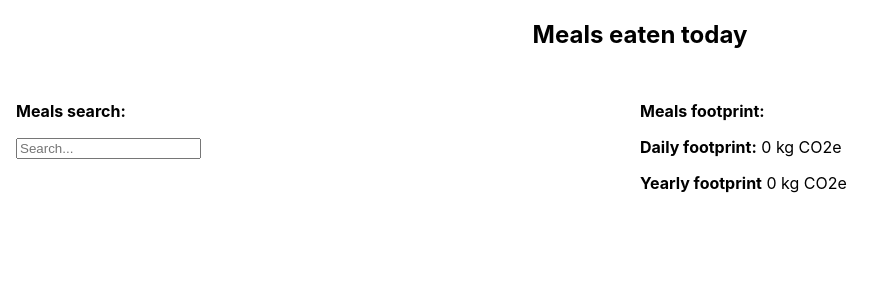
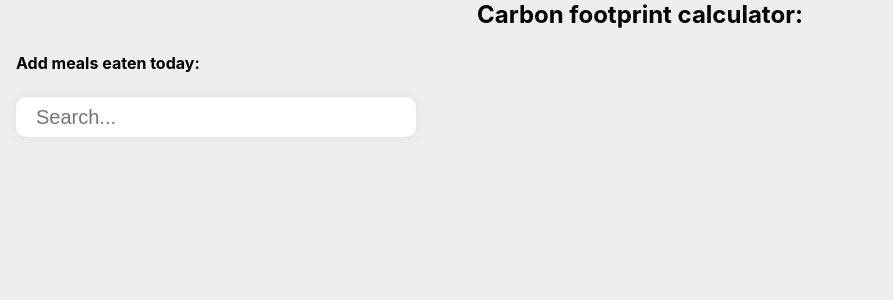
Before and after one commit to freddieline/carbon-footprint-calculator, a React (Create React App) app: page / in a window 1280 px wide. Shown: the top 300 px of the page, without its empty margins (0-893 px from the left). Built offline with nearby package versions, Linux system fonts and the light colour scheme.

Commit message:
fix: update

```diff
--- a/src/App.css
+++ b/src/App.css
@@ -1,7 +1,11 @@
 .App {
+  background-color: #eee;
   text-align: left;
+  height: 100vh;
+  width: 1005;
 }
-h2{
+
+h2 {
   text-align: center;
 }
 .App-logo {
@@ -30,22 +34,14 @@ h2{
   color: #61dafb;
 }
 
-.flex-container{
+.flex-container {
   padding: 2em;
 }
 
-@keyframes App-logo-spin {
-  from {
-    transform: rotate(0deg);
-  }
-  to {
-    transform: rotate(360deg);
-  }
+ul {
+  padding-inline-start: 0;
 }
 
-ul{
-  padding-inline-start: 0;
-}
-li{
+li {
   list-style-type: none;
 }
--- a/src/App.tsx
+++ b/src/App.tsx
@@ -1,12 +1,59 @@
-import React from 'react';
-import logo from './logo.svg';
 import './App.css';
-import { Meals } from './components/meals';
+import {
+  SetStateAction,
+  useEffect,
+  useState,
+  ChangeEvent,
+  KeyboardEvent,
+} from 'react';
+import { useGetMeals } from './hooks/useGetMeals';
+import { Summary } from './components/Summary';
+import { SearchInput } from './components/SearchInput';
+import { SearchResults } from './components/SearchResults';
+import type { Meal } from './interfaces/Meal';
+
+type InputProps = {
+  selectedMeals: Meal[];
+};
 
 function App() {
+  const [filteredMeals, setFilteredMeals] = useState<Meal[]>([]);
+  const [selectedMeals, setSelectedMeals] = useState<Meal[]>([]);
+  const [focusedIndex, setFocusedIndex] = useState<number | null>(null);
+
+  const { meals, error } = useGetMeals();
+
+  const filterItems = (searchTerm: string) => {
+    // we now use 'users' instead of 'apiUsers' to do the filtering
+    const filteredItems = meals.filter(
+      (meal: Meal) =>
+        searchTerm != '' &&
+        meal.Meal.toLowerCase().includes(searchTerm.toLowerCase())
+    );
+    setFilteredMeals(filteredItems);
+  };
+
+  function onSelectMeal(meal: Meal){
+    setSelectedMeals(prevItems => [...prevItems, meal])
+    setFilteredMeals([]);
+  }
+
   return (
     <div className="App">
-      <Meals></Meals>
+      <h2>Carbon footprint calculator:</h2>
+      <div style={{ display: 'flex', padding: '1em' }}>
+        <div style={{ width: '50%' }}>
+          <p>
+            <b>Add meals eaten today:</b>{' '}
+          </p>
+          <SearchInput onChangeCallback={filterItems}></SearchInput>
+          {error && <p>{error}</p>}
+          <SearchResults filteredMeals={filteredMeals} onSelectMeal={onSelectMeal}></SearchResults>
+        </div>
+        <div>
+          <Summary selectedMeals={selectedMeals}></Summary>
+        </div>
+      </div>
     </div>
   );
 }
--- /dev/null
+++ b/src/components/SearchInput.css
@@ -0,0 +1,30 @@
+.input-wrapper {
+  width: 100%;
+  margin: 1rem 0rem;
+  height: 2.5rem;
+  border: none;
+  border-radius: 10px;
+  padding: 0 15px;
+  box-shadow: 0px 0px 8px #ddd;
+  background-color: white;
+  display: flex;
+  align-items: center;
+  max-width: 400px;
+}
+
+input {
+  background-color: transparent;
+  border: none;
+  height: 40px;
+  font-size: 1.25rem;
+  width: 100%;
+  margin-left: 5px;
+}
+
+input:focus {
+  outline: none;
+}
+
+#search-icon {
+  color: royalblue;
+}
--- a/src/components/input.tsx
+++ b/src/components/SearchInput.tsx
@@ -1,16 +1,13 @@
 import { useState, KeyboardEvent, ChangeEvent } from 'react';
-
+import './SearchInput.css';
 type onChangeCallback = (message: string) => void;
 type onKeyDown = (message: KeyboardEvent<HTMLInputElement>) => void;
 
 interface InputProps {
   onChangeCallback?: onChangeCallback;
-  onKeyDown: onKeyDown;
 }
-export const Input: React.FC<InputProps> = ({
-  onChangeCallback,
-  onKeyDown,
-}) => {
+
+export const SearchInput: React.FC<InputProps> = ({ onChangeCallback }) => {
   const [searchQuery, setSearchQuery] = useState<string>('');
 
   const handleChange = (e: ChangeEvent<HTMLInputElement>) => {
@@ -21,17 +18,14 @@ export const Input: React.FC<InputProps> = ({
     onChangeCallback && onChangeCallback(inputValue);
   };
 
-  const handleKeyDown = (e: KeyboardEvent<HTMLInputElement>) => {
-    onKeyDown(e);
-  };
-
   return (
+    <div className="input-wrapper">
       <input
         type="text"
         placeholder="Search..."
         value={searchQuery}
         onChange={handleChange}
-      onKeyDown={handleKeyDown}
       />
+    </div>
   );
 };
--- /dev/null
+++ b/src/components/SearchResults.css
@@ -0,0 +1,19 @@
+.results-list {
+  width: 100%;
+  background-color: white;
+  display: flex;
+  flex-direction: column;
+  box-shadow: 0px 0px 8px #ddd;
+  border-radius: 10px;
+  margin-top: 1rem;
+  max-height: 300px;
+  overflow-y: auto;
+}
+
+.search-result {
+  padding: 10px 20px;
+}
+
+.search-result:hover {
+  background-color: #efefef;
+}
--- /dev/null
+++ b/src/components/SearchResults.tsx
@@ -0,0 +1,39 @@
+import type { Meal } from '../interfaces/Meal';
+import './SearchResults.css';
+
+interface InputProps {
+  filteredMeals: Meal[];
+  onSelectMeal: (meal: Meal) => void;
+}
+export const SearchResults: React.FC<InputProps> = ({
+  filteredMeals,
+  onSelectMeal,
+}) => {
+  return (
+    <div className="results-list">
+      {filteredMeals.length > 0 ? (
+        filteredMeals.map((row: Meal, index) => {
+          const displayValue = row['Meal']
+            ? row['Meal'].toString()
+            : `Item ${index + 1}`;
+
+          return (
+            <div
+              className="search-result"
+              key={index}
+              style={{
+                cursor: 'pointer',
+                padding: '10px',
+              }}
+              onClick={() => onSelectMeal(row)}
+            >
+              {displayValue}
+            </div>
+          );
+        })
+      ) : (
+        <></>
+      )}
+    </div>
+  );
+};
--- a/src/components/meals.tsx
+++ /dev/null
@@ -1,107 +0,0 @@
-import {
-  SetStateAction,
-  useEffect,
-  useState,
-  ChangeEvent,
-  KeyboardEvent,
-} from 'react';
-import { useGetMeals } from '../hooks/useGetMeals';
-import { Summary } from './summary';
-import { Input } from './input';
-
-export interface Meal {
-  ID: number;
-  Meal: string;
-  Emissions: number;
-}
-
-export function Meals() {
-  const [filteredMeals, setFilteredMeals] = useState<Meal[]>([]);
-  const [selectedMeals, setSelectedMeals] = useState<Meal[]>([]);
-  const [focusedIndex, setFocusedIndex] = useState<number | null>(null);
-
-  const { meals, error } = useGetMeals();
-
-  const filterItems = (searchTerm: string) => {
-    // we now use 'users' instead of 'apiUsers' to do the filtering
-    const filteredItems = meals.filter(
-      (meal: Meal) =>
-        searchTerm != '' &&
-        meal.Meal.toLowerCase().includes(searchTerm.toLowerCase())
-    );
-
-    setFilteredMeals(filteredItems);
-  };
-
-  const onKeyDown = (e: KeyboardEvent<HTMLInputElement>) => {
-    if (filteredMeals.length === 0) return;
-
-    switch (e.key) {
-      case 'ArrowDown':
-        e.preventDefault();
-        setFocusedIndex((prevIndex) =>
-          prevIndex === null
-            ? 0
-            : Math.min(filteredMeals.length - 1, prevIndex + 1)
-        );
-        break;
-      case 'ArrowUp':
-        e.preventDefault();
-        setFocusedIndex((prevIndex) =>
-          prevIndex === null ? 0 : Math.max(0, prevIndex - 1)
-        );
-        break;
-      case 'Enter':
-        if (focusedIndex !== null) {
-          selectedMeals.push(filteredMeals[focusedIndex]);
-          setFilteredMeals([]);
-        }
-        break;
-      default:
-        break;
-    }
-  };
-
-  return (
-    <>
-      <h2>Meals eaten today</h2>
-      <div style={{ display: 'flex', padding: '1em' }}>
-        <div style={{ width: '50%' }}>
-          <p>
-            <b>Meals search:</b>{' '}
-          </p>
-          <Input onChangeCallback={filterItems} onKeyDown={onKeyDown}></Input>
-          {error && <p>{error}</p>}
-          <ul>
-            {filteredMeals.length > 0 ? (
-              filteredMeals.map((row, index) => {
-                const displayValue = row['Meal']
-                  ? row['Meal'].toString()
-                  : `Item ${index + 1}`;
-                const isFocused = focusedIndex === index;
-
-                return (
-                  <li
-                    key={index}
-                    style={{
-                      cursor: 'pointer',
-                      padding: '5px',
-                      border: isFocused ? '2px solid #007bff' : 'none',
-                    }}
-                  >
-                    {displayValue}
-                  </li>
-                );
-              })
-            ) : (
-              <></>
-            )}
-          </ul>
-        </div>
-        <div>
-          <Summary selectedMeals={selectedMeals}></Summary>
-        </div>
-      </div>
-    </>
-  );
-}
--- a/src/components/summary.tsx
+++ b/src/components/summary.tsx
@@ -1,8 +1,9 @@
-import type { Meal } from './meals';
+import type { Meal } from '../interfaces/Meal';
 
 type InputProps = {
   selectedMeals: Meal[];
 };
+
 export const Summary: React.FC<InputProps> = ({ selectedMeals }) => {
   const ukNumberFormatter = new Intl.NumberFormat('en-GB');
   function getDailyEmissions() {
@@ -18,33 +19,43 @@ export const Summary: React.FC<InputProps> = ({ selectedMeals }) => {
       return accumul + Number(meal.Emissions);
     }, 0);
 
-    return ukNumberFormatter.format(reduce * 365);
+    return ukNumberFormatter.format((reduce * 365) / 1000);
   }
 
   return (
+    <>
+      {selectedMeals.length != 0 && (
         <>
           <p>
             <b>Meals footprint:</b>{' '}
           </p>
           <ul>
             {selectedMeals &&
-          selectedMeals.map((meal) => {
+              selectedMeals.map((meal, index) => {
                 return (
-              <div>
+                  <div key={meal.ID} style={{padding: '0.2rem 0'}}>
                     {meal.Meal} ({meal.Emissions} kg CO2e)
                   </div>
                 );
               })}
           </ul>
-      {selectedMeals && (
+
+          <>
             <p>
               <b>Daily footprint:</b> {getDailyEmissions()} kg CO2e
             </p>
-      )}
-      {selectedMeals && (
             <p>
-          <b>Yearly footprint</b> {getYearlyEmissions()} kg CO2e
+              <b>Yearly footprint</b> {getYearlyEmissions()} tons CO2e
             </p>
+
+            <p>
+              <b>Average UK footprint</b> 11.7 tons CO2e
+            </p>
+            <p>
+              <b>2030 UK footprint target (annual pp)</b> 3-4 tons CO2e
+            </p>
+          </>
+        </>
       )}
     </>
   );
--- a/src/hooks/useGetMeals.tsx
+++ b/src/hooks/useGetMeals.tsx
@@ -1,7 +1,7 @@
 import { useState, useEffect } from 'react';
 import Papa from 'papaparse';
 
-import type { Meal } from '../components/meals';
+import type { Meal } from '../interfaces/Meal';
 
 export const useGetMeals = () => {
   const [meals, setMeals] = useState<Meal[]>([]);
--- a/src/index.css
+++ b/src/index.css
@@ -11,3 +11,11 @@ code {
   font-family: source-code-pro, Menlo, Monaco, Consolas, 'Courier New',
     monospace;
 }
+* {
+  box-sizing: border-box;
+  margin: 0px;
+  padding: 0px;
+}
+ p{
+  padding: 0.5rem 0;
+ }
--- /dev/null
+++ b/src/interfaces/Meal.ts
@@ -0,0 +1,5 @@
+export interface Meal {
+  ID: number;
+  Meal: string;
+  Emissions: number;
+}
```
Also changed, not shown: public/data/meals.csv. Lines whose indentation alone changed are shown as unchanged.
